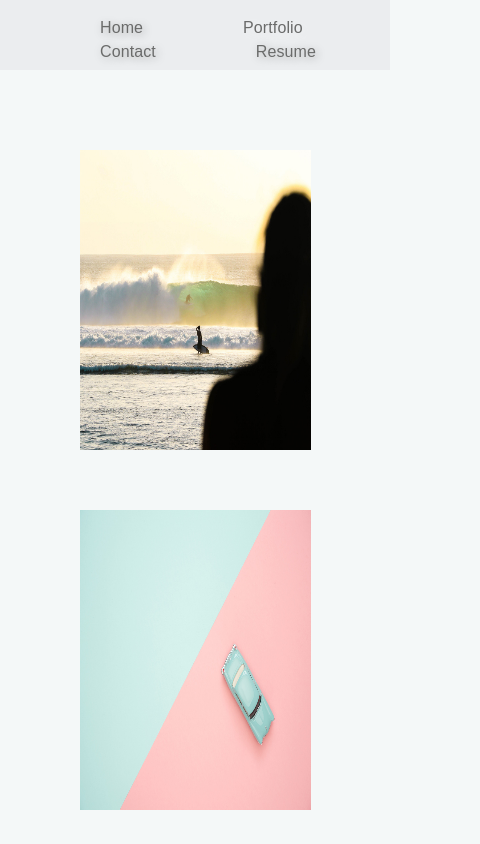
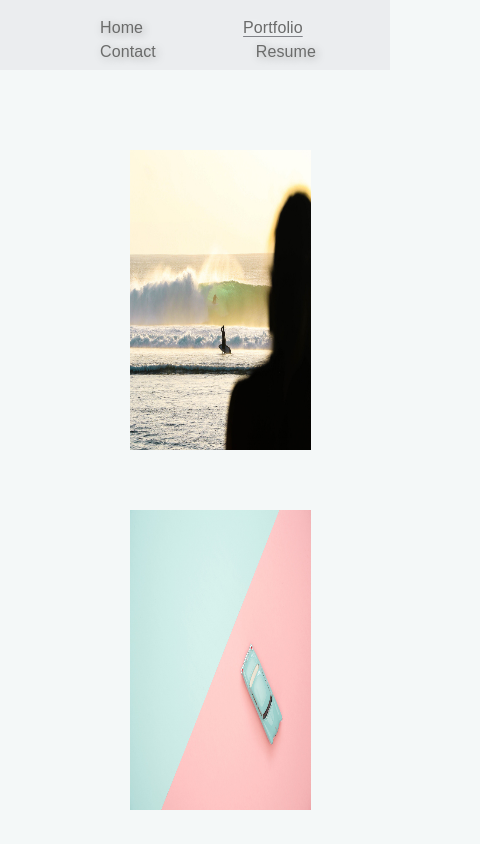
Before and after one commit to Chaosgale/ReactPortfolio, a React (Vite) app: page /portfolio in a window 390 px wide. Shown: the top 844 px of the page, 480 px wide, since content can reach past the window. Built offline with nearby package versions, Linux system fonts and the light colour scheme; a web font is replaced by a local one.

Commit message:
media query

```diff
--- a/src/components/Portfolio/index.module.css
+++ b/src/components/Portfolio/index.module.css
@@ -1,6 +1,65 @@
 
 
 .main {
-    display: flex;
-    justify-content: center;
+    margin-left: 100px;
 }
+
+@media only screen and (max-width: 2000px) {
+    .main {
+        margin-left: 300px;
+    }
+}
+
+@media only screen and (max-width: 1800px) {
+    .main {
+        margin-left: 250px;
+    }
+}
+
+@media only screen and (max-width: 1750px) {
+    .main {
+        margin-left: 225px;
+    }
+}
+
+@media only screen and (max-width: 1700px) {
+    .main {
+        margin-left: 200px;
+    }
+}
+
+@media only screen and (max-width: 1650px) {
+    .main {
+        margin-left: 175px;
+    }
+}
+
+@media only screen and (max-width: 1600px) {
+    .main {
+        margin-left: 150px;
+    }
+}
+
+@media only screen and (max-width: 1550px) {
+    .main {
+        margin-left: 125px;
+    }
+}
+
+@media only screen and (max-width: 1500px) {
+    .main {
+        margin-left: 100px;
+    }
+}
+
+@media only screen and (max-width: 1450px) {
+    .main {
+        margin-left: 75px;
+    }
+}
+
+@media only screen and (max-width: 1400px) {
+    .main {
+        margin-left: 50px;
+    }
+}
--- a/src/index.css
+++ b/src/index.css
@@ -117,7 +117,7 @@ button {
   outline: none;
   cursor: pointer;
   margin: 0 1px;
-  background-color: var(--dark);
+  background-color: var(--light);
   padding: 10px 15px;
   opacity: 0.7;
 }
@@ -353,6 +353,8 @@ textarea {
   color: var(--secondary);
   cursor: default;
   text-shadow: 3px 3px 15px rgba(255,255,255, .5);
+  text-decoration: underline;
+  text-underline-offset: 3px;
 }
 
 @media only screen and (max-width: 700px) {
```
